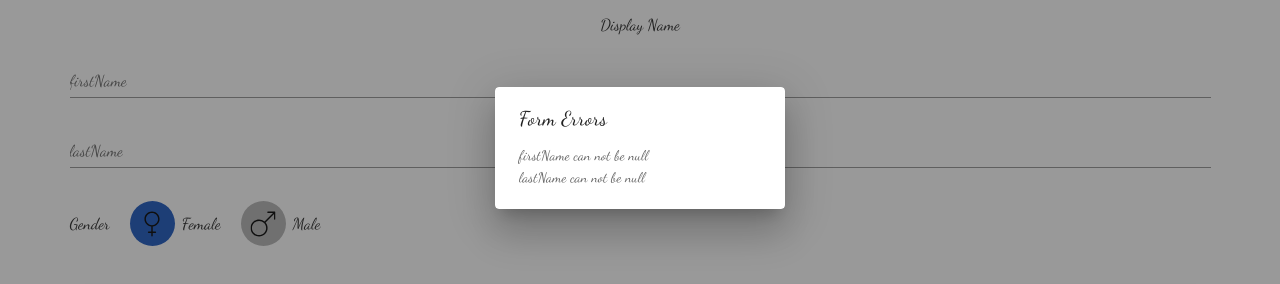
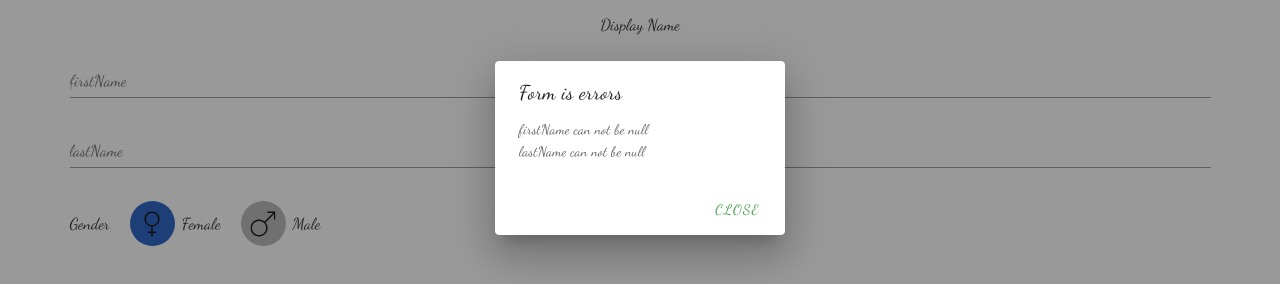
Before and after one commit to sutthichai1024/liff_nuxtjs_vuetify, a Nuxt app: page /register in a window 1280 px wide. Both pictures are taken after a click on the button "Next". Shown: the part 252-536 px from the top of the page. Built offline with nearby package versions, Linux system fonts and the light colour scheme.

Commit message:
add store(save data) and add component dialog

```diff
--- /dev/null
+++ b/components/dialog.vue
@@ -0,0 +1,32 @@
+<template>
+  <v-dialog v-model="getDialog.isShow" max-width="290" persistent>
+    <v-card>
+      <v-card-title>{{ getDialog.title }}</v-card-title>
+      <v-card-text v-html="getDialog.message"></v-card-text>
+      <v-card-actions>
+        <v-spacer></v-spacer>
+        <v-btn color="green darken-1" text @click="hideDialog">
+          Close
+        </v-btn>
+      </v-card-actions>
+    </v-card>
+  </v-dialog>
+</template>
+<script>
+export default {
+  computed: {
+    getDialog() {
+      return this.$store.getters.getDialog
+    },
+  },
+  methods: {
+    hideDialog() {
+      this.$store.dispatch('setDialog', {
+        isShow: false,
+        title: '',
+        message: '',
+      })
+    },
+  },
+}
+</script>
--- a/layouts/default.vue
+++ b/layouts/default.vue
@@ -1,8 +1,17 @@
 <template>
   <v-app>
     <nuxt></nuxt>
+    <Dialog />
   </v-app>
 </template>
+<script>
+import Dialog from '~/components/dialog'
+export default {
+  components: {
+    Dialog,
+  },
+}
+</script>
 
 <style lang="scss">
 .v-application {
--- a/pages/register/index.vue
+++ b/pages/register/index.vue
@@ -80,20 +80,12 @@
         </v-col>
       </v-row>
     </v-container>
-    <v-dialog v-model="dialog" max-width="290">
-      <v-card>
-        <v-card-title>Form Errors</v-card-title>
-        <v-card-text v-html="errMsg"></v-card-text>
-      </v-card>
-    </v-dialog>
   </div>
 </template>
 <script>
 export default {
   data() {
     return {
-      dialog: false,
-      errMsg: '',
       form: {
         firstName: '',
         lastName: '',
@@ -116,13 +108,17 @@ export default {
         }
       })
       if (!validated) {
-        this.errMsg = errors.map((err) => err + '<br/>').join('')
-        this.dialog = true
+        this.$store.dispatch('setDialog', {
+          isShow: true,
+          title: 'Form is errors',
+          message: errors.map((err) => err + '<br/>').join(''),
+        })
       }
       return validated
     },
     next() {
       if (this.validate()) {
+        this.$store.dispatch('setRegister', this.form)
         this.$router.push('register/step2')
       }
     },
--- /dev/null
+++ b/store/index.js
@@ -0,0 +1,45 @@
+export const state = () => ({
+  dialog: {
+    isShow: false,
+    title: '',
+    message: '',
+  },
+  register: {
+    firstName: '',
+    lastName: '',
+    gender: 1,
+  },
+})
+
+export const getters = {
+  getRegister(state) {
+    return state.register
+  },
+  getDialog(state) {
+    return state.dialog
+  },
+}
+
+export const mutations = {
+  SET_REGISTER(state, data) {
+    state.register = {
+      ...state.register,
+      ...data,
+    }
+  },
+  SET_DIALOG(state, data) {
+    state.dialog = {
+      ...state.dialog,
+      ...data,
+    }
+  },
+}
+
+export const actions = {
+  setRegister({ commit }, data) {
+    commit('SET_REGISTER', data)
+  },
+  setDialog({ commit }, data) {
+    commit('SET_DIALOG', data)
+  },
+}
```
